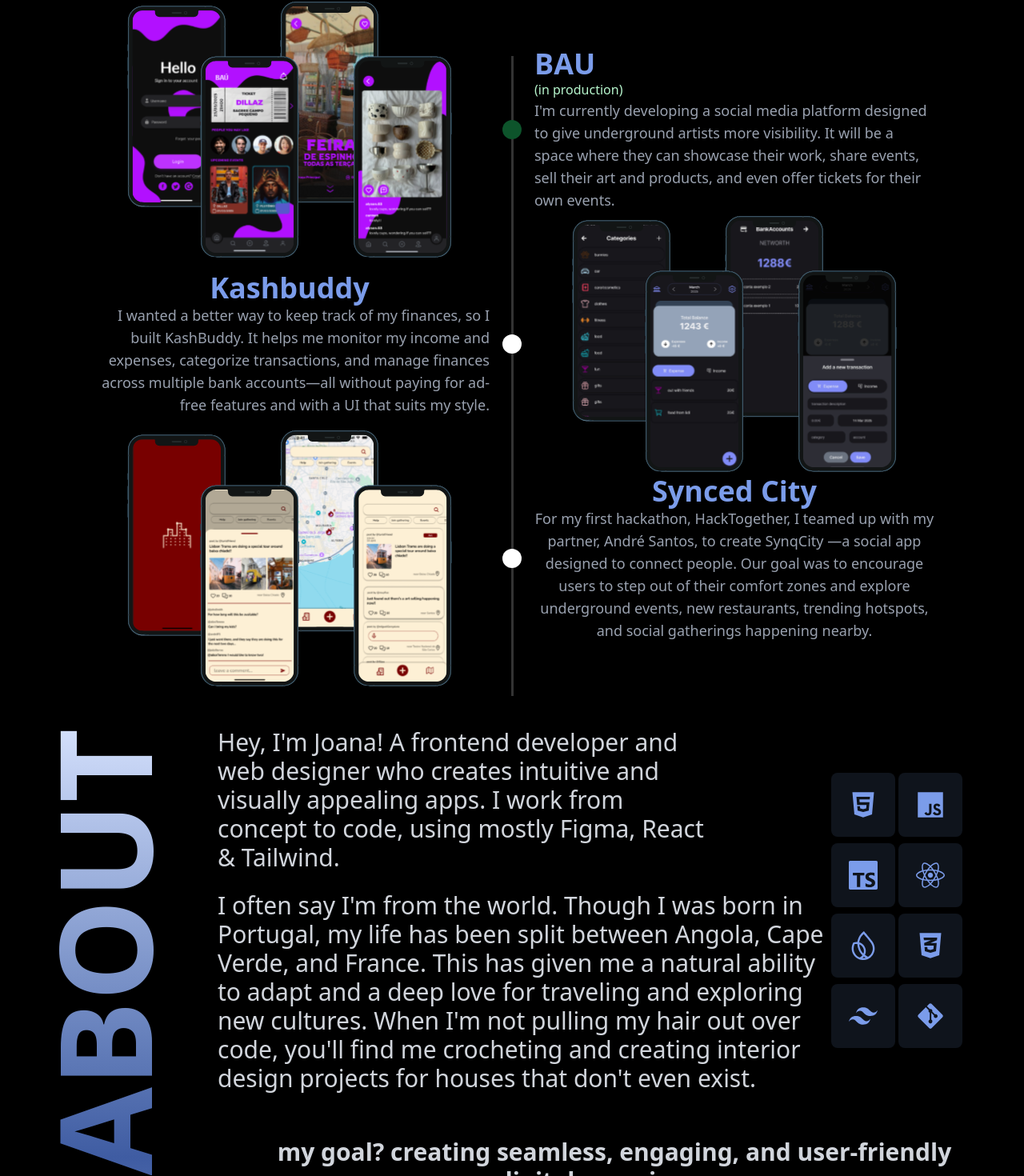
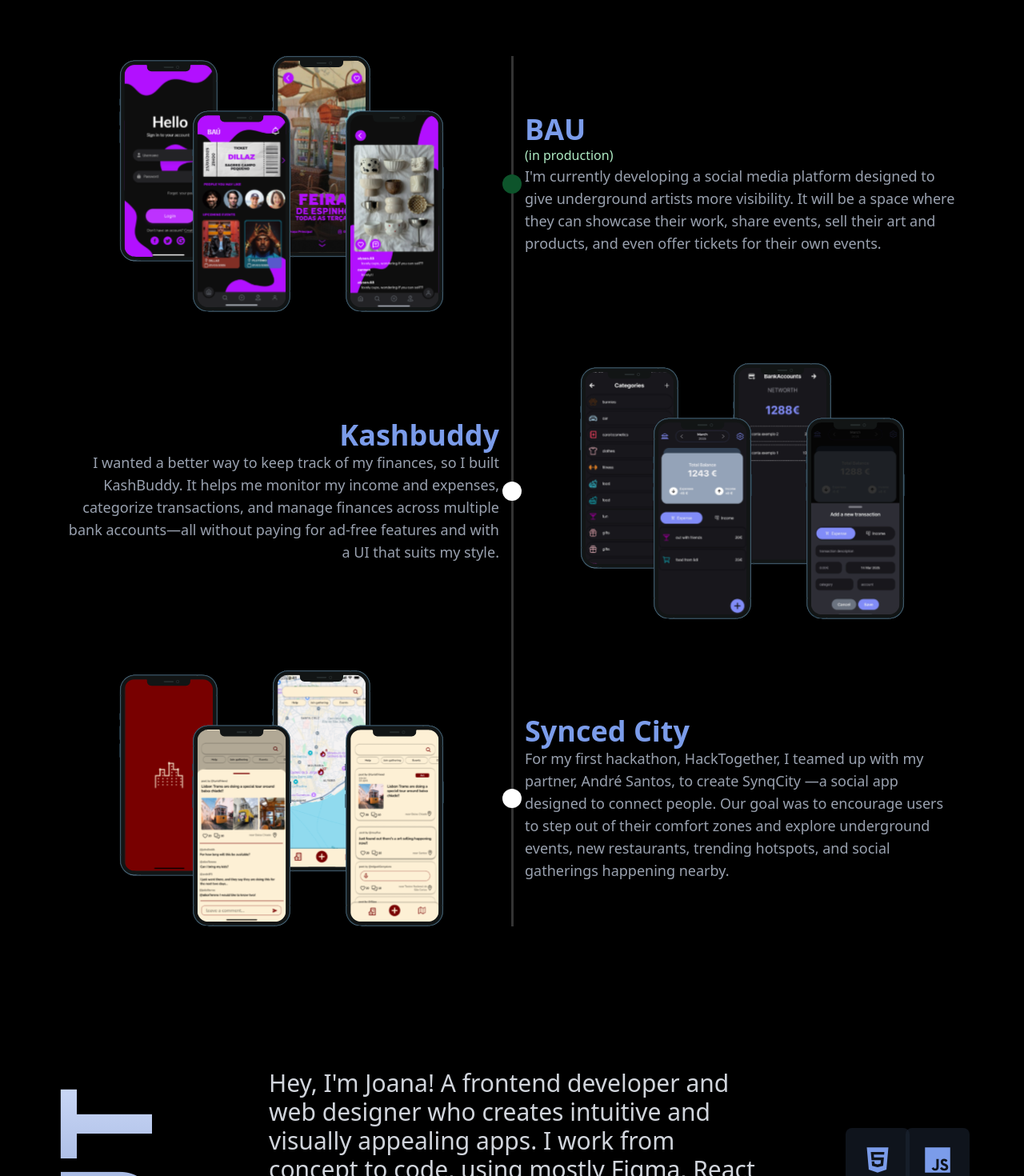
Before and after one commit to joanamarquees/portfolio, a React (Vite) app: page / in a window 1280 px wide. Shown: the part 906-2376 px from the top of the page at 80% size. Built offline with nearby package versions, Linux system fonts and the light colour scheme.

Commit message:
fixed tecnical issues

```diff
--- a/src/App.tsx
+++ b/src/App.tsx
@@ -122,15 +122,16 @@ function App() {
       >
         <div className="w-full md:w-[20%] flex-shrink-0 flex items-center justify-center">
           <div className="transform md:-rotate-90">
-            <h2 className="w-full text-7xl md:text-8xl lg:text-[10rem] font-bold animate-wave bg-gradient-to-r from-[#dae5ff] via-[#3f5ca2] to-[#dae5ff] text-transparent bg-clip-text bg-[length:200%_100%]">
+            <h2 className="w-full text-7xl md:text-[8rem] lg:text-[10rem] font-bold animate-wave bg-gradient-to-r from-[#dae5ff] via-[#3f5ca2] to-[#dae5ff] text-transparent bg-clip-text bg-[length:200%_100%]">
               ABOUT
             </h2>
           </div>
         </div>
 
-        <div className="w-full md:w-[80%] h-[80%] md:h-full flex items-center">
-            <div className="w-full flex flex-col gap-10">
-            <div className="flex flex-col lg:flex-row justify-center lg:justify-between items-center font-light p-4 lg:pr-20 lg:pt-20">
+        {/* ABOUT content */}
+        <div className="w-full md:w-[80%] flex items-center justify-center py-10 md:py-0">
+            <div className="w-full flex flex-col gap-10 px-4 lg:px-20">
+              <div className="flex flex-col lg:flex-row justify-center lg:justify-between items-center gap-10">
                 <div className="flex flex-col gap-6 text-center md:text-left">
                 <p className="max-w-[40rem] text-xl md:text-xl lg:text-3xl">
                   Hey, I'm Joana! A frontend developer and web designer who
--- a/src/components/projects.tsx
+++ b/src/components/projects.tsx
@@ -20,10 +20,10 @@ export default function Projects({ onImageClick }: ProjectsProps) {
   };
 
   return (
-    <section id="projects" className="h-full pt-[15vh] md:pt-[22vh] px-5 md:px-0">
-      <div className="relative flex justify-center gap-5">
-        <div className="absolute h-[100vh] w-[3px] bg-transparent lg:bg-white/20"></div>
-        <div className="flex flex-col justify-between h-full md:h-[90vh] py-10 md:py-20">
+    <section id="projects" className="min-h-screen pt-[15vh] md:pt-[22vh] px-5 md:px-20 pb-20">
+      <div className="relative flex justify-center">
+        <div className="absolute h-full w-[3px] bg-transparent lg:bg-white/20"></div>
+        <div className="flex flex-col w-full gap-16">
           {/* First timeline item */}
           <motion.div
             ref={projectRefs[0]}
@@ -31,9 +31,18 @@ export default function Projects({ onImageClick }: ProjectsProps) {
             animate={projectsInView[0] ? "visible" : "hiddenLeft"}
             variants={slideVariants}
             transition={{ duration: 0.5, ease: "easeOut" }}
-            className="relative flex flex-col md:flex-row items-center mb-16 md:mb-[35vh]"
+            className="relative flex flex-col md:flex-row items-center gap-8"
           >
-            <div className="text-center md:text-left md:px-0 md:absolute md:left-10 w-full md:w-[300px] lg:w-[500px] order-2 md:order-none py-5 md:mt-0">
+            <div className="w-full md:w-1/2 flex justify-center items-center order-1">
+              <img
+                src={bau}
+                alt="BAU Project"
+                className="w-full h-60 md:h-80 object-contain rounded-lg cursor-pointer hover:opacity-80 transition-opacity"
+                onClick={() => onImageClick(bau)}
+              />
+            </div>
+            <div className="w-6 h-6 rounded-full bg-transparent lg:bg-green-900 hidden md:block absolute left-1/2 -translate-x-1/2"></div>
+            <div className="text-center md:text-left w-full md:w-1/2 order-2">
               <h1 className="text-4xl font-semibold text-[#7b9cea]">BAU</h1>
               <p className="animate-pulse text-green-200">(in production)</p>
               <p className="text-lg text-gray-400 mt-2">
@@ -44,15 +53,6 @@ export default function Projects({ onImageClick }: ProjectsProps) {
                 tickets for their own events.
               </p>
             </div>
-            <div className="w-6 h-6 rounded-full bg-green-900 hidden md:block"></div>
-            <div className="px-4 md:px-0 md:absolute md:right-10 items-center flex justify-center h-60 md:h-80 w-full md:w-[300px] lg:w-[500px] order-1 md:order-none">
-              <img
-                src={bau}
-                alt="BAU Project"
-                className="w-full h-full object-contain rounded-lg cursor-pointer hover:opacity-80 transition-opacity"
-                onClick={() => onImageClick(bau)}
-              />
-            </div>
           </motion.div>
 
           {/* Second timeline item */}
@@ -62,19 +62,10 @@ export default function Projects({ onImageClick }: ProjectsProps) {
             animate={projectsInView[1] ? "visible" : "hiddenRight"}
             variants={slideVariants}
             transition={{ duration: 0.5, ease: "easeOut" }}
-            className="relative flex flex-col md:flex-row items-center py-10 md:mb-[35vh] text-center"
+            className="relative flex flex-col md:flex-row items-center gap-8"
           >
-            <div className="px-4 md:px-0 md:absolute md:left-10 items-center flex justify-center h-60 md:h-80 w-full md:w-[300px] lg:w-[500px] order-1 md:order-none">
-              <img
-                src={kashbuddy}
-                alt="Kashbuddy Project"
-                className="w-full h-full object-contain rounded-lg cursor-pointer hover:opacity-80 transition-opacity"
-                onClick={() => onImageClick(kashbuddy)}
-              />
-            </div>
-            <div className="w-6 h-6 rounded-full bg-white hidden md:block"></div>
-            <div className="px-4 md:px-0 md:absolute md:right-10 w-full md:w-[300px] lg:w-[500px] order-2 md:order-none py-5 md:mt-0">
-              <a href="https://kashbuddy.vercel.app/" className="text-4xl font-semibold text-[#7b9cea] md:text-right">
+            <div className="text-center md:text-right w-full md:w-1/2 order-2 md:order-none">
+              <a href="https://kashbuddy.vercel.app/" className="text-4xl font-semibold text-[#7b9cea]">
                 Kashbuddy
               </a>
               <p className="text-lg text-gray-400 mt-2 md:text-right">
@@ -86,6 +77,15 @@ export default function Projects({ onImageClick }: ProjectsProps) {
                 my style.
               </p>
             </div>
+            <div className="w-6 h-6 rounded-full bg-transparent lg:bg-white hidden md:block absolute left-1/2 -translate-x-1/2"></div>
+            <div className="w-full md:w-1/2 flex justify-center items-center order-1">
+              <img
+                src={kashbuddy}
+                alt="Kashbuddy Project"
+                className="w-full h-60 md:h-80 object-contain rounded-lg cursor-pointer hover:opacity-80 transition-opacity"
+                onClick={() => onImageClick(kashbuddy)}
+              />
+            </div>
           </motion.div>
 
           {/* Third timeline item */}
@@ -95,9 +95,18 @@ export default function Projects({ onImageClick }: ProjectsProps) {
             animate={projectsInView[2] ? "visible" : "hiddenLeft"}
             variants={slideVariants}
             transition={{ duration: 0.5, ease: "easeOut" }}
-            className="text-center relative flex flex-col md:flex-row items-center"
+            className="relative flex flex-col md:flex-row items-center gap-8"
           >
-            <div className="px-4 md:px-0 md:absolute md:left-10 w-full md:w-[300px] lg:w-[500px] order-2 md:order-none py-5 md:mt-0">
+            <div className="w-full md:w-1/2 flex justify-center items-center order-1">
+              <img
+                src={synqcity}
+                alt="Synced City Project"
+                className="w-full h-60 md:h-80 object-contain rounded-lg cursor-pointer hover:opacity-80 transition-opacity"
+                onClick={() => onImageClick(synqcity)}
+              />
+            </div>
+            <div className="w-6 h-6 rounded-full bg-transparent lg:bg-white hidden md:block absolute left-1/2 -translate-x-1/2"></div>
+            <div className="text-center md:text-left w-full md:w-1/2 order-2">
               <a
                 href="https://multisynq-hackathon-frontend.vercel.app/"
                 className="text-4xl font-semibold text-[#7b9cea]"
@@ -113,15 +122,6 @@ export default function Projects({ onImageClick }: ProjectsProps) {
                 trending hotspots, and social gatherings happening nearby.
               </p>
             </div>
-            <div className="w-6 h-6 rounded-full bg-white hidden md:block"></div>
-            <div className="px-4 md:px-0 md:absolute md:right-10 items-center flex justify-center h-60 md:h-80 w-full md:w-[300px] lg:w-[500px] order-1 md:order-none">
-              <img
-                src={synqcity}
-                alt="Synced City Project"
-                className="w-full h-full object-contain rounded-lg cursor-pointer hover:opacity-80 transition-opacity"
-                onClick={() => onImageClick(synqcity)}
-              />
-            </div>
           </motion.div>
         </div>
       </div>
```
Also changed, not shown: 1 other file (tests, documents, lock files or other folders). Lines whose indentation alone changed are shown as unchanged.
